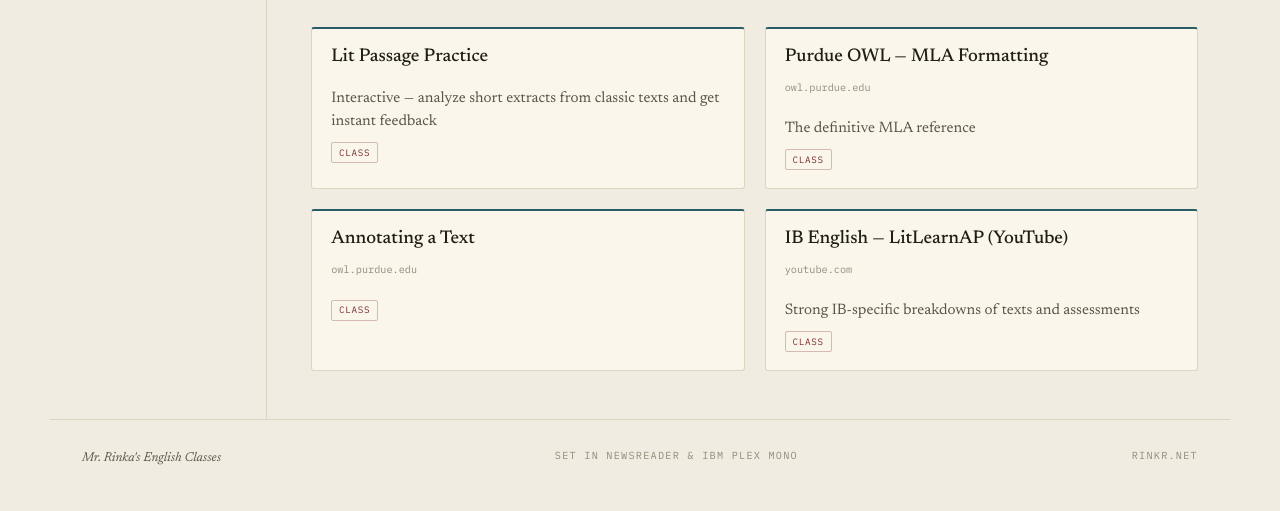
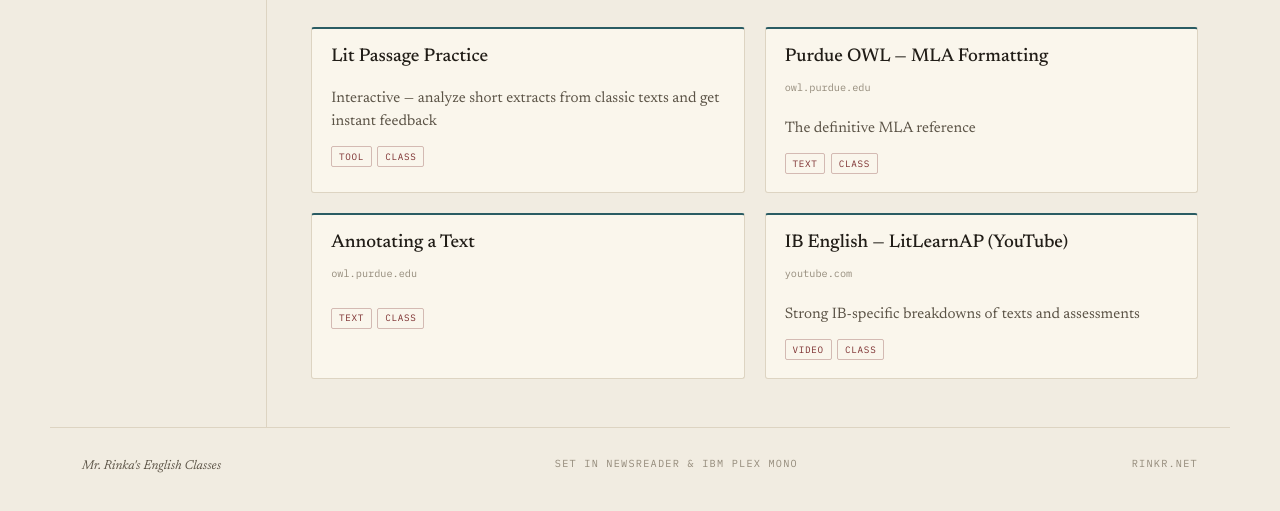
Before and after one commit to jrinka/rinkr-site, a website: page resources.html in a window 1280 px wide. Shown: the part 247-758 px from the top of the page. Drawn offline with Linux system fonts and the light colour scheme.

Commit message:
Add type badges to rabbit hole and resources entries

```diff
--- a/content.json
+++ b/content.json
@@ -161,25 +161,29 @@
       "title": "Lit Passage Practice",
       "url": "/practice/",
       "note": "Interactive — analyze short extracts from classic texts and get instant feedback",
-      "for": "students"
+      "for": "students",
+      "type": "tool"
     },
     {
       "title": "Purdue OWL — MLA Formatting",
       "url": "https://owl.purdue.edu/owl/research_and_citation/mla_style/mla_formatting_and_style_guide/mla_general_format.html",
       "note": "The definitive MLA reference",
-      "for": "students"
+      "for": "students",
+      "type": "text"
     },
     {
       "title": "Annotating a Text",
       "url": "https://owl.purdue.edu/owl/general_writing/the_writing_process/reading_to_write/annotating_a_text.html",
       "note": "",
-      "for": "students"
+      "for": "students",
+      "type": "text"
     },
     {
       "title": "IB English — LitLearnAP (YouTube)",
       "url": "https://www.youtube.com/@LitLearnAP",
       "note": "Strong IB-specific breakdowns of texts and assessments",
-      "for": "students"
+      "for": "students",
+      "type": "video"
     }
   ],
   "rabbit": [
@@ -187,13 +191,15 @@
       "title": "The Danger of a Single Story",
       "url": "https://www.ted.com/talks/chimamanda_ngozi_adichie_the_danger_of_a_single_story",
       "note": "Chimamanda Ngozi Adichie — required viewing for any English student",
-      "for": "students"
+      "for": "students",
+      "type": "video"
     },
     {
       "title": "The Paris Review — Interviews",
       "url": "https://www.theparisreview.org/interviews",
       "note": "Writers talking about craft",
-      "for": "me"
+      "for": "me",
+      "type": "text"
     }
   ]
 }
--- a/css/style.css
+++ b/css/style.css
@@ -592,6 +592,13 @@ body.page-rabbit    .page-header::after { background: var(--c-rabbit); }
   line-height: 1.5;
 }
 
+.link-card-badges {
+  display: flex;
+  flex-wrap: wrap;
+  gap: 0.35rem;
+  margin-top: 0.25rem;
+}
+
 .link-card-badge {
   font-family: var(--font-mono);
   font-size: 0.58rem;
--- a/js/app.js
+++ b/js/app.js
@@ -82,7 +82,10 @@ function renderLinks(id, items, emptyMsg, headerClass) {
         </div>
         <div class="link-card-body">
           ${l.note ? `<p class="link-card-note">${esc(l.note)}</p>` : ''}
-          ${l.for === 'students' ? `<span class="link-card-badge">class</span>` : ''}
+          <div class="link-card-badges">
+            ${l.type ? `<span class="link-card-badge">${esc(l.type)}</span>` : ''}
+            ${l.for === 'students' ? `<span class="link-card-badge">class</span>` : ''}
+          </div>
         </div>
       </div>
     `).join('');
@@ -92,6 +95,7 @@ function renderLinks(id, items, emptyMsg, headerClass) {
         <div class="link-row">
           <a class="link-title" href="${esc(l.url)}" target="_blank" rel="noopener">${esc(l.title)}</a>
           ${l.url ? `<span class="link-domain">${esc(domain(l.url))}</span>` : ''}
+          ${l.type ? `<span class="link-badge">${esc(l.type)}</span>` : ''}
           ${l.for === 'students' ? `<span class="link-badge">class</span>` : ''}
         </div>
         ${l.note ? `<div class="link-note">${esc(l.note)}</div>` : ''}
```
